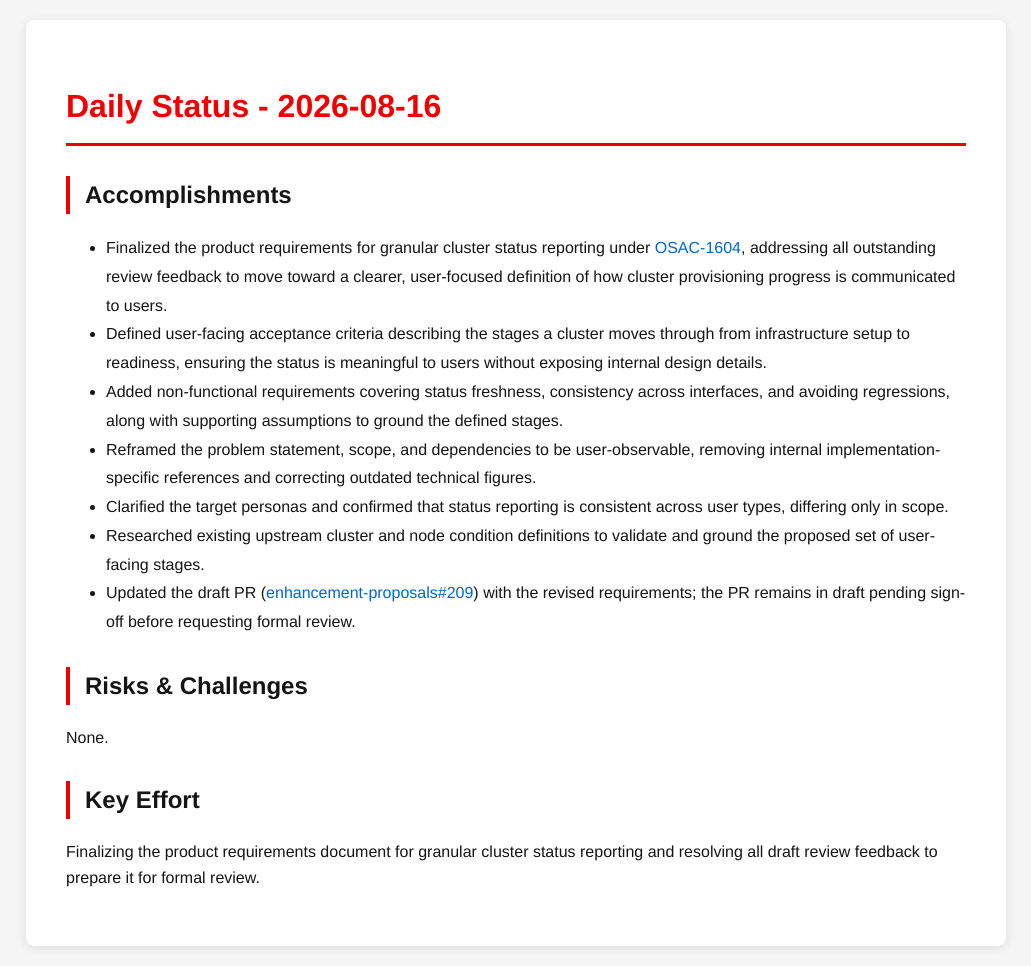
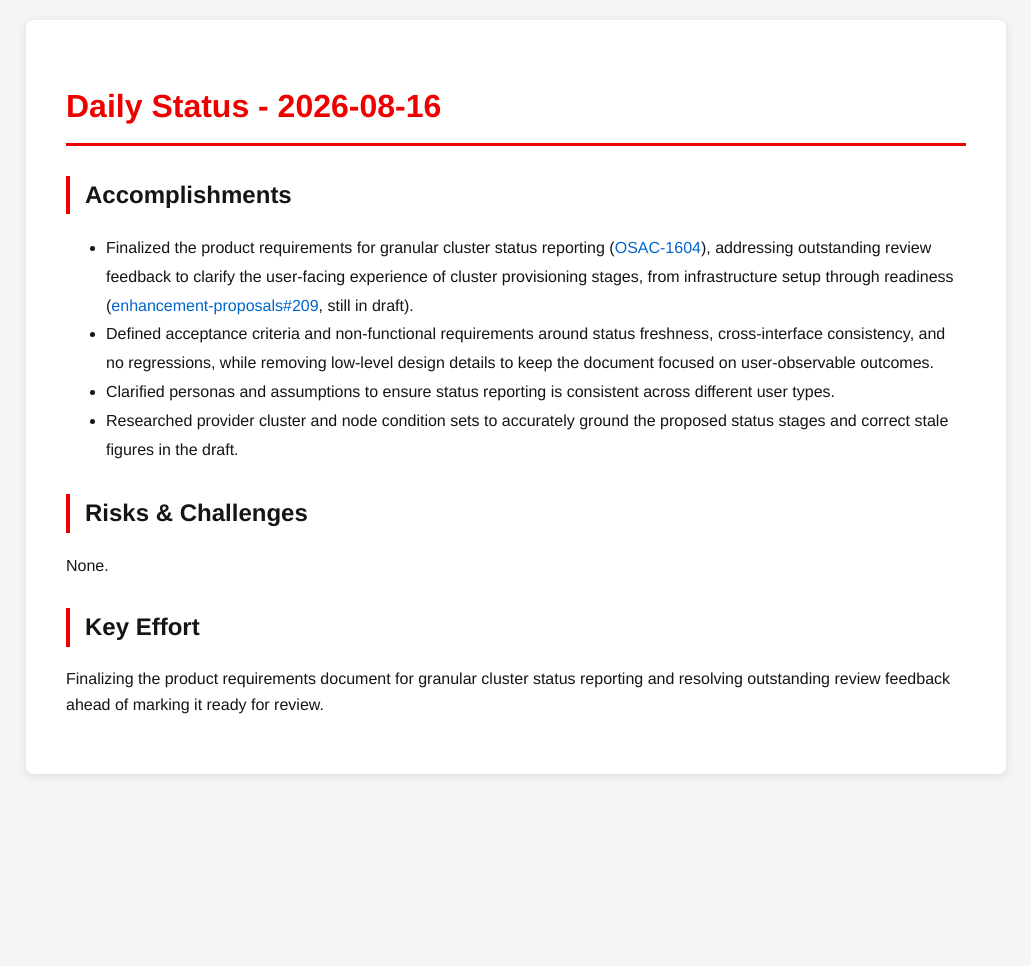
Before and after one commit to tzvatot/daily-status, a Jekyll site: the page built from 2026-08-16.md, in a window 1280 px wide. Shown: the whole page, without its empty margins (124-1155 px from the left). Built offline with Jekyll 4.4.1, drawn with Linux system fonts in a browser that asks for light colours; after the commit the page ends 900 px from its top, so only the background shows below that.

Commit message:
Daily status update - 2026-08-16

```diff
--- a/2026-08-16.md
+++ b/2026-08-16.md
@@ -7,16 +7,13 @@ date: 2026-08-16
 # Daily Status - 2026-08-16
 
 ## Accomplishments
-- Finalized the product requirements for granular cluster status reporting under [OSAC-1604](https://redhat.atlassian.net/browse/OSAC-1604), addressing all outstanding review feedback to move toward a clearer, user-focused definition of how cluster provisioning progress is communicated to users.
-- Defined user-facing acceptance criteria describing the stages a cluster moves through from infrastructure setup to readiness, ensuring the status is meaningful to users without exposing internal design details.
-- Added non-functional requirements covering status freshness, consistency across interfaces, and avoiding regressions, along with supporting assumptions to ground the defined stages.
-- Reframed the problem statement, scope, and dependencies to be user-observable, removing internal implementation-specific references and correcting outdated technical figures.
-- Clarified the target personas and confirmed that status reporting is consistent across user types, differing only in scope.
-- Researched existing upstream cluster and node condition definitions to validate and ground the proposed set of user-facing stages.
-- Updated the draft PR ([enhancement-proposals#209](https://github.com/osac-project/enhancement-proposals/pull/209)) with the revised requirements; the PR remains in draft pending sign-off before requesting formal review.
+- Finalized the product requirements for granular cluster status reporting ([OSAC-1604](https://redhat.atlassian.net/browse/OSAC-1604)), addressing outstanding review feedback to clarify the user-facing experience of cluster provisioning stages, from infrastructure setup through readiness ([enhancement-proposals#209](https://github.com/osac-project/enhancement-proposals/pull/209), still in draft).
+- Defined acceptance criteria and non-functional requirements around status freshness, cross-interface consistency, and no regressions, while removing low-level design details to keep the document focused on user-observable outcomes.
+- Clarified personas and assumptions to ensure status reporting is consistent across different user types.
+- Researched provider cluster and node condition sets to accurately ground the proposed status stages and correct stale figures in the draft.
 
 ## Risks & Challenges
 None.
 
 ## Key Effort
-Finalizing the product requirements document for granular cluster status reporting and resolving all draft review feedback to prepare it for formal review.
+Finalizing the product requirements document for granular cluster status reporting and resolving outstanding review feedback ahead of marking it ready for review.
```
